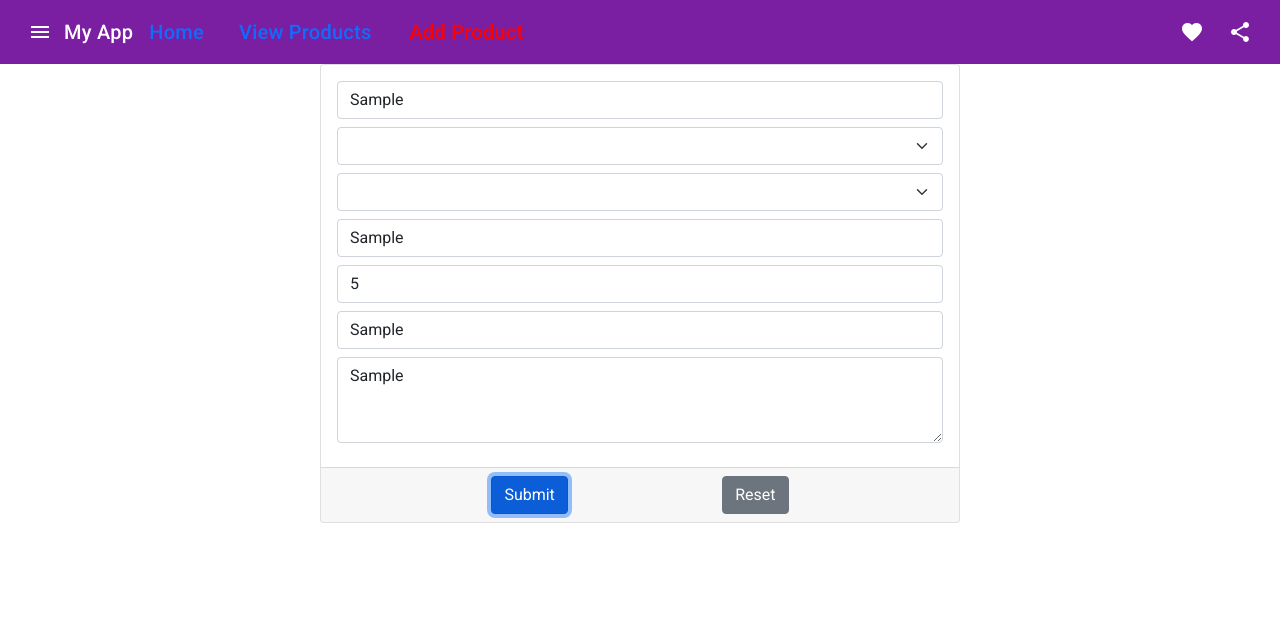
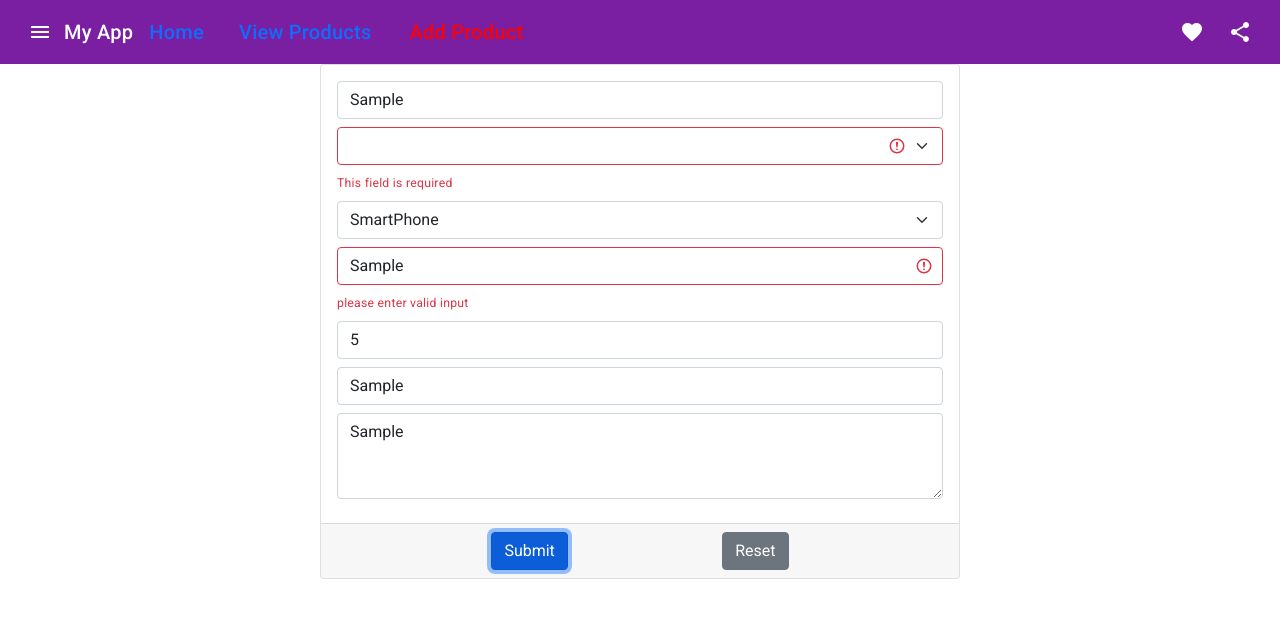
Before and after one commit to balubalureddy/products, an Angular app: page /add-product in a window 1280 px wide. Both pictures are taken after typing "Sample", "Sample", "5", "Sample", "Sample" into the empty fields and a click on the button "Submit". Shown: the top 618 px of the page. Built offline with nearby package versions, Linux system fonts and the light colour scheme.

Commit message:
added validations for add product form

```diff
--- a/src/app/add-product/add-product.component.html
+++ b/src/app/add-product/add-product.component.html
@@ -9,43 +9,80 @@
         aria-label="Title"
         formControlName="title"
       />
-      <div *ngIf="title.invalid && (title.dirty || title.touched)" class="invalid-feedback">
+      <div *ngIf="title.invalid && (title.dirty || title.touched) && submitClicked" class="invalid-feedback">
         <div *ngIf="addProductForm?.get('title')?.errors?.['required']">
           This field is required
         </div>
-        <div *ngIf="addProductForm?.get('title')?.errors?.['maxLength']">
+        <div *ngIf="addProductForm?.get('title')?.errors?.['maxlength']">
           maximum should be 10
         </div>
-        <div *ngIf="addProductForm?.get('title')?.errors?.['minLength']">
+        <div *ngIf="addProductForm?.get('title')?.errors?.['minlength']">
           minimum should be 2
         </div>
       </div>
-      <select class="form-select my-2" aria-label="Brand" placeholder="Select Brand" formControlName="brand">
+      <select class="form-select my-2" aria-label="Brand" [class.is-invalid]="addProductForm.get('brand')?.invalid && (addProductForm.get('brand')?.dirty || addProductForm.get('brand')?.touched)" placeholder="Select Brand" formControlName="brand">
         <option selected>Select Brand</option>
         <option value="Apple">Apple</option>
         <option value="Samsung">Samsung</option>
         <option value="One Plus">One Plus</option>
       </select>
-      <select class="form-select my-2" aria-label="Category" placeholder="Select Category" formControlName="category">
+      <div *ngIf="addProductForm.get('brand')?.invalid && (addProductForm.get('brand')?.dirty || addProductForm.get('brand')?.touched) && submitClicked" class="invalid-feedback">
+        <div *ngIf="addProductForm?.get('brand')?.errors?.['required']">
+          This field is required
+        </div>
+      </div>
+      <select class="form-select my-2" aria-label="Category" [class.is-invalid]="addProductForm.get('category')?.invalid && (addProductForm.get('category')?.dirty || addProductForm.get('category')?.touched)" placeholder="Select Category" formControlName="category">
         <option selected default>Select Category</option>
         <option value="SmartPhone">SmartPhone</option>
         <option value="Television">Television</option>
         <option value="One Plus">Sound Bar</option>
       </select>
+      <div *ngIf="addProductForm.get('category')?.invalid && (addProductForm.get('category')?.dirty || addProductForm.get('category')?.touched) && submitClicked" class="invalid-feedback">
+        <div *ngIf="addProductForm?.get('category')?.errors?.['required']">
+          This field is required
+        </div>
+      </div>
       <input
         type="text"
         class="form-control my-2"
         placeholder="Price"
         aria-label="Price"
         formControlName="price"
+        [class.is-invalid]="addProductForm.get('price')?.invalid && (addProductForm.get('price')?.dirty || addProductForm.get('price')?.touched)"
       />
+      <div *ngIf="addProductForm.get('price')?.invalid && (addProductForm.get('price')?.dirty || addProductForm.get('price')?.touched) && submitClicked" class="invalid-feedback">
+        <div *ngIf="addProductForm?.get('price')?.errors?.['required']">
+          This field is required
+        </div>
+        <div *ngIf="addProductForm?.get('price')?.errors?.['max']">
+          maximum should be 100000
+        </div>
+        <div *ngIf="addProductForm?.get('price')?.errors?.['min']">
+          minimum should be 1
+        </div>
+        <div *ngIf="addProductForm?.get('price')?.errors?.['pattern']">
+          please enter valid input
+        </div>
+      </div>
       <input
         type="number"
         class="form-control my-2"
         placeholder="Discount"
         aria-label="Discount"
         formControlName="discountPercentage"
+        [class.is-invalid]="addProductForm.get('discountPercentage')?.invalid && (addProductForm.get('discountPercentage')?.dirty || addProductForm.get('discountPercentage')?.touched)"
       />
+      <div *ngIf="addProductForm.get('discountPercentage')?.invalid && (addProductForm.get('discountPercentage')?.dirty || addProductForm.get('discountPercentage')?.touched) && submitClicked" class="invalid-feedback">
+        <div *ngIf="addProductForm?.get('discountPercentage')?.errors?.['required']">
+          This field is required
+        </div>
+        <div *ngIf="addProductForm?.get('discountPercentage')?.errors?.['max']">
+          maximum should be 100000
+        </div>
+        <div *ngIf="addProductForm?.get('discountPercentage')?.errors?.['min']">
+          minimum should be 1
+        </div>
+      </div>
       <input
         type="text"
         class="form-control my-2"
--- a/src/app/add-product/add-product.component.ts
+++ b/src/app/add-product/add-product.component.ts
@@ -17,9 +17,9 @@ export class AddProductComponent implements OnInit{
     this.addProductForm = new FormGroup({
       title: new FormControl('',[Validators.required,Validators.maxLength(10),Validators.minLength(2)]),
       brand: new FormControl('',[Validators.required]),
-      category: new FormControl('',[Validators.required]),
-      price: new FormControl('',[Validators.required,Validators.max(100000),Validators.min(1)]),
-      discountPercentage: new FormControl(),
+      category: new FormControl('SmartPhone',[Validators.required]),
+      price: new FormControl('',[Validators.required,Validators.max(100000),Validators.min(1),Validators.pattern(/^-?(0|[1-9]\d*)?$/)]),
+      discountPercentage: new FormControl('',[Validators.required,Validators.max(100000),Validators.min(1)]),
       stock: new FormControl(),
       description: new FormControl(),
     })
@@ -28,18 +28,23 @@ export class AddProductComponent implements OnInit{
   get title(){
     return this.addProductForm.get('title')!;
   }
-
+  submitClicked:Boolean=false;
   submit(){
+    this.submitClicked = true;
+    console.log(this.addProductForm,this.addProductForm.value)
     if(this.addProductForm.invalid){
       for(const control of Object.keys(this.addProductForm.controls)){
         this.addProductForm.controls[control].markAsTouched();
       }
       return;
     }
-    console.log(this.addProductForm,this.addProductForm.value)
+
   }
 
   reset(){
+    // this.addProductForm.setValue({title:"S24 Ultra",brand:"Samsung",category:"SmartPhone",price:"10000",discountPercentage:"5",stock:"1000",description:"something"});
+    // this.addProductForm.patchValue({title:"S24 Ultra",brand:"Samsung"});
+    // this.addProductForm.get('title')?.setValue("samsung")
     this.addProductForm.reset();
     console.log(this.addProductForm.value);
   }
```
